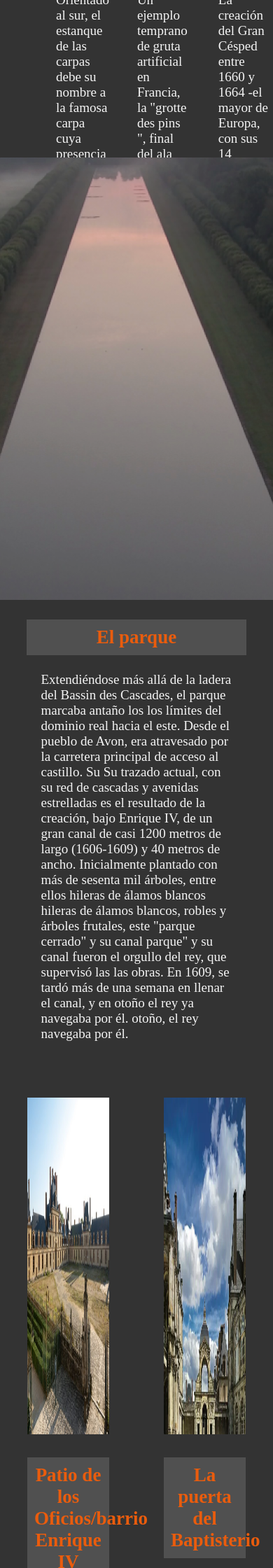
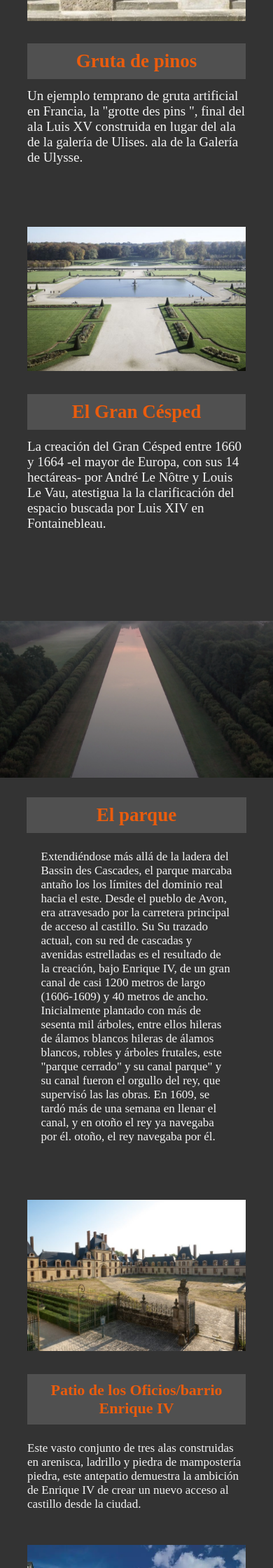
Before and after one commit to EpsiDEV/SAE-Unesco, a PHP site: page /es/jardin.html in a window 390 px wide; the page is wider, and only the part inside the window is pictured. Shown: the part 1720-3960 px from the top of that part at 70% size. Run offline with PHP 8.4, Linux system fonts and the light colour scheme; some web fonts are replaced.

Commit message:
Tout est terminé, responsives

```diff
--- a/css/style.css
+++ b/css/style.css
@@ -731,4 +731,51 @@ li {
   .frise .conteneur .point-frise {
     left: 10px;
   }
+
+  /* Style de la page responsive Jardins */
+
+  .conteneur-jardins {
+    flex-direction: column;
+    width: 100%;
+    margin: 5rem 0;
+    align-items: center;
+  }
+
+  .conteneur-jardins .element {
+    width: 80vw;
+    margin-bottom: 3rem;
+  }
+
+  .parc {
+    width: 100%;
+    margin-bottom: 5rem;
+  }
+
+  .parc img {
+    width: 100vw;
+  }
+
+  .parc p {
+    font-size: 17px;
+  }
+
+  .fin-jardins {
+    flex-direction: column;
+    width: 100%;
+    align-items: center;
+    margin-bottom: 5rem;
+  }
+
+  .fin-jardins .element {
+    width: 80vw;
+    margin-bottom: 3rem;
+  }
+
+  .fin-jardins .element h3 {
+    font-size: 22px;
+  }
+
+  .fin-jardins .element p {
+    font-size: 17px;
+  }
 }
--- a/es/histoire.html
+++ b/es/histoire.html
@@ -144,7 +144,7 @@
         </div>
       </div>
 
-      <div class="conteneur droite" data-aos-duration="2000">
+      <div class="conteneur droite" id="lien-napoleon" data-aos-duration="2000">
         <i
           class="fa-solid fa-circle point-frise"
           data-aos="fade-down"
--- a/fr/histoire.html
+++ b/fr/histoire.html
@@ -141,7 +141,7 @@
         </div>
       </div>
 
-      <div class="conteneur droite" data-aos-duration="2000">
+      <div class="conteneur droite" id="lien-napoleon" data-aos-duration="2000">
         <i
           class="fa-solid fa-circle point-frise"
           data-aos="fade-down"
```
Also changed, not shown: en/histoire.html (+11 -12 lines), en/index.html (+7 -5 lines), es/index.html (+7 -5 lines), fr/index.html (+7 -5 lines).
